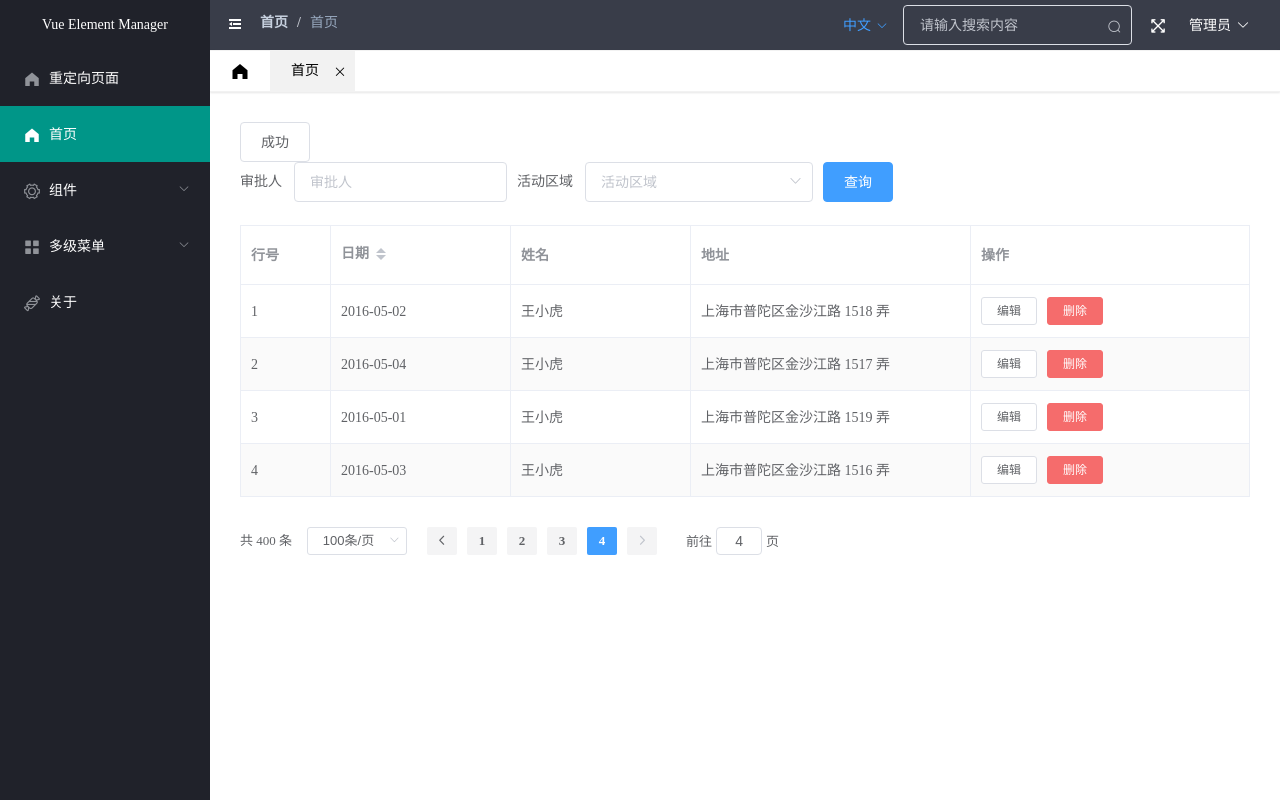
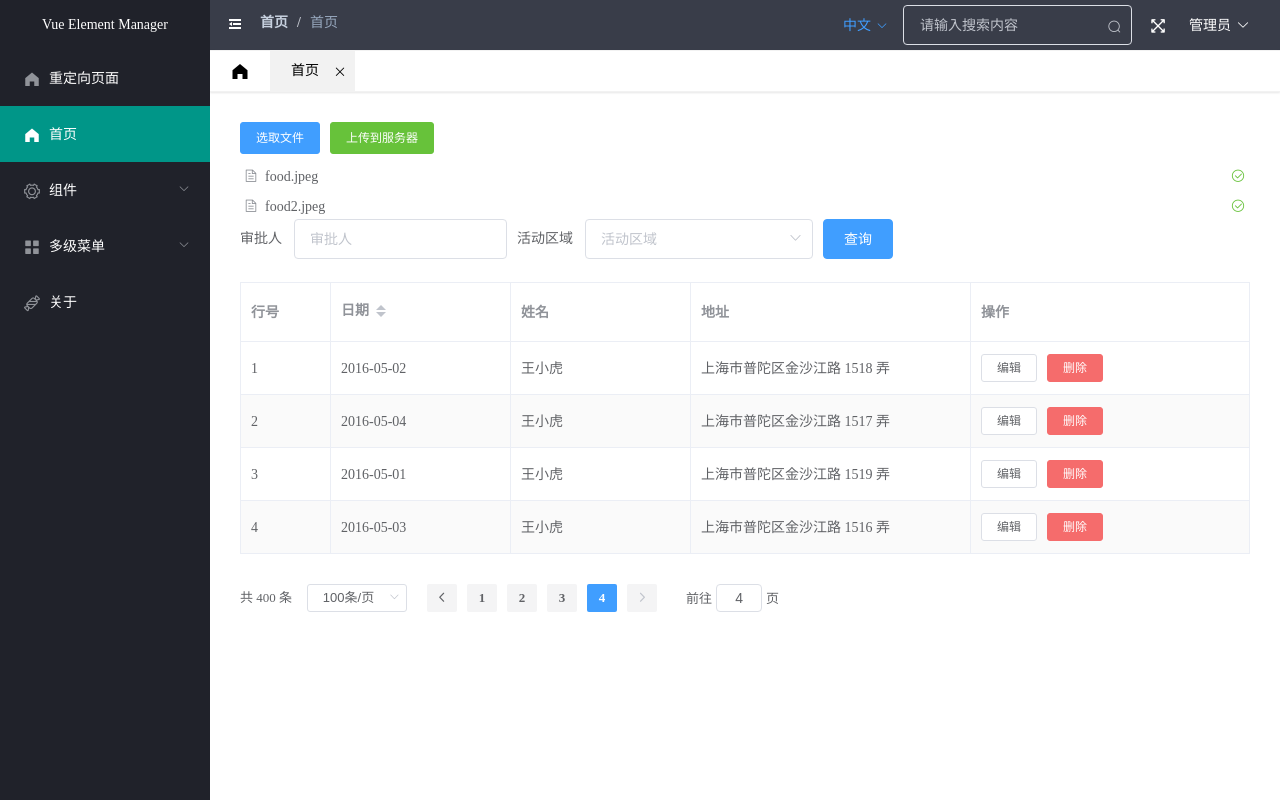
Before and after one commit to atree0203/H-manager, a Vue app: page /index in a window 1280 px wide. Built offline with nearby package versions, Linux system fonts and the light colour scheme; what vue-resource would draw is missing.

Commit message:
上传文件

```diff
--- a/src/views/index/index.vue
+++ b/src/views/index/index.vue
@@ -1,8 +1,32 @@
 <template>
 	<div style="padding:30px;">
-		<el-button plain @click="open3">
+
+		<!-- <el-button plain @click="open3">
 			成功
-		</el-button>
+		</el-button> -->
+		<!-- <el-upload
+			class="avatar-uploader"
+			action="http://ec2-34-244-176-172.eu-west-1.compute.amazonaws.com:2333/source/upload"
+
+			:show-file-list="false"
+			:on-success="handleAvatarSuccess"
+			:before-upload="beforeAvatarUpload">
+			<img v-if="imageUrl" :src="imageUrl" class="avatar">
+			<i v-else class="el-icon-plus avatar-uploader-icon"></i>
+		</el-upload> -->
+		<el-upload
+		  class="upload-demo"
+		  ref="upload"
+		  :data="datas"
+		  action="http://ec2-34-244-176-172.eu-west-1.compute.amazonaws.com:2333/source/upload"
+		  :on-preview="handlePreview"
+		  :on-remove="handleRemove"
+		  :on-success="uploadSussess"
+		  :file-list="fileList"
+		  :auto-upload="false">
+		  <el-button slot="trigger" size="small" type="primary">选取文件</el-button>
+		  <el-button style="margin-left: 10px;" size="small" type="success" @click="submitUpload">上传到服务器</el-button>
+		</el-upload>
 		<el-form :inline="true" :model="formInline" class="demo-form-inline">
 			<el-form-item label="审批人">
 				<el-input v-model="formInline.user" placeholder="审批人"></el-input>
@@ -46,6 +70,14 @@
 	export default {
 		data() {
 			return {
+				datas:{
+					filename:'测试xls'
+				},
+				fileList: [{name: 'food.jpeg', url: 'https://fuss10.elemecdn.com/3/63/4e7f3a15429bfda99bce42a18cdd1jpeg.jpeg?imageMogr2/thumbnail/360x360/format/webp/quality/100'}, {name: 'food2.jpeg', url: 'https://fuss10.elemecdn.com/3/63/4e7f3a15429bfda99bce42a18cdd1jpeg.jpeg?imageMogr2/thumbnail/360x360/format/webp/quality/100'}],
+				imageUrl: '',
+				headers:{
+					token:'123'
+				},
 				tableData: [{
 					date: '2016-05-02',
 					name: '王小虎',
@@ -71,6 +103,33 @@
 			}
 		},
 		methods: {
+			uploadSussess(response, file, fileList){
+				console.log(response, file, fileList)
+			},
+			submitUpload() {
+			    this.$refs.upload.submit();
+			},
+			handleRemove(file, fileList) {
+			        console.log(file, fileList);
+			},
+			handlePreview(file) {
+			    console.log(file);
+			},
+			handleAvatarSuccess(res, file) {
+				this.imageUrl = URL.createObjectURL(file.raw);
+			},
+			beforeAvatarUpload(file) {
+				const isJPG = file.type === 'image/jpeg';
+				const isLt2M = file.size / 1024 / 1024 < 2;
+
+				if (!isJPG) {
+				this.$message.error('上传头像图片只能是 JPG 格式!');
+				}
+				if (!isLt2M) {
+				this.$message.error('上传头像图片大小不能超过 2MB!');
+				}
+				return isJPG && isLt2M;
+			},
 			handleEdit(index, row) {
 				console.log(index, row);
 			},
@@ -99,3 +158,31 @@
 		}
 	}
 </script>
+<style scoped>
+	.avatar-uploader, el-upload {
+		border: 1px dashed #E1E1E1;
+		border-radius: 6px;
+		cursor: pointer;
+		position: relative;
+		overflow: hidden;
+		/* height: 100px; */
+		width: 200px;
+		margin: 20px;
+	}
+	.avatar-uploader .el-upload:hover {
+		border-color: #409EFF;
+	}
+		.avatar-uploader-icon {
+		font-size: 28px;
+		color: #8c939d;
+		width: 178px;
+		height: 178px;
+		line-height: 178px;
+		text-align: center;
+	}
+	.avatar {
+		width: 178px;
+		height: 178px;
+		display: block;
+	}
+</style>
```
